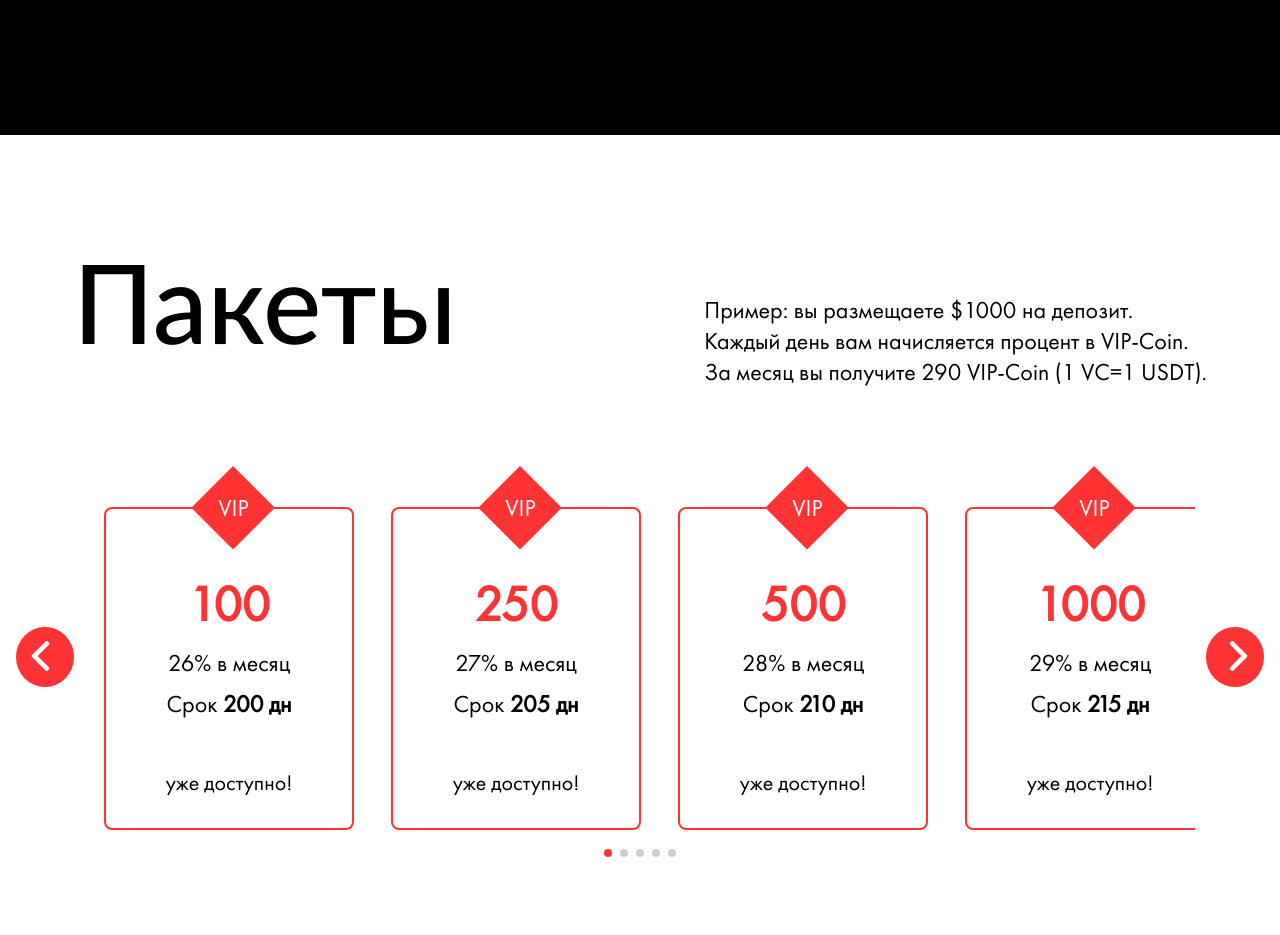
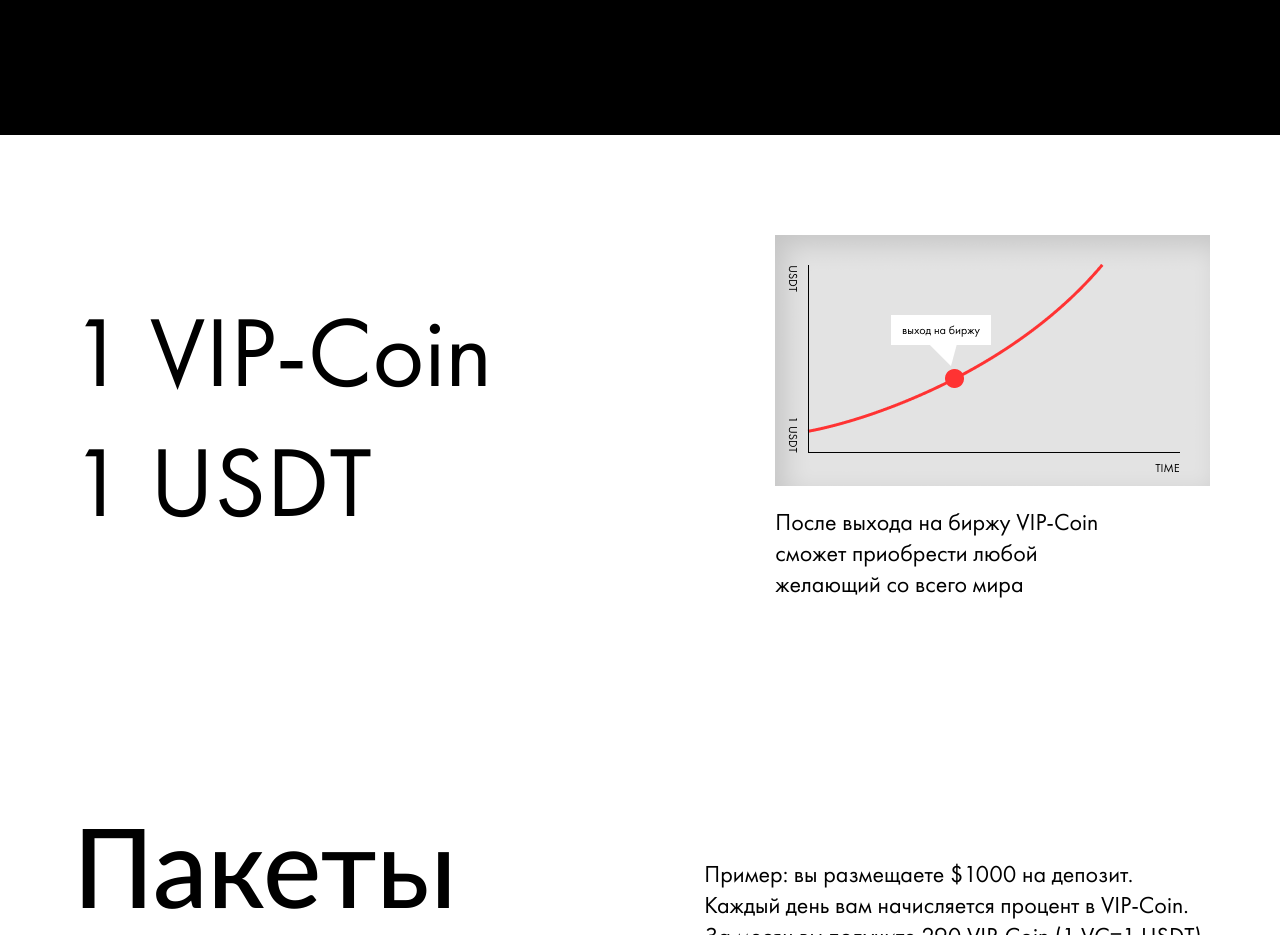
Before and after one commit to Veronika-Mikhniuk/Vip-coin, a website built with Parcel: page src/index.html in a window 1280 px wide. Shown: the part 2400-3335 px from the top of the page. Built offline with nearby package versions, Linux system fonts and the light colour scheme.

Commit message:
added stock-exchange section

```diff
--- a/src/index.html
+++ b/src/index.html
@@ -156,6 +156,16 @@
         </div>
         <div class="goals__additional-block">
             <p>Нельзя купить до выхода на биржу. Можно только  <span class="underline">выиграть</span>  или  <span class="underline">заработать</span></p>
+        </div>
+    </section>
+
+    <section class="stock-exchange-section">
+        <div class="container stock-exchange-container">
+            <h2>1 VIP-Coin <br>1 USDT </h2>
+            <div class="stock-exchange__image-wrapper">
+                <img src="./Images/stock-exchange-image.png" alt="stock-exchange-image">
+                <p>После выхода на биржу VIP-Coin сможет приобрести любой желающий со всего мира</p>
+            </div>
         </div>
     </section>
 
--- a/src/sass/style.scss
+++ b/src/sass/style.scss
@@ -395,6 +395,30 @@ button {
     font-size: 24px;
     font-weight: 400;
     line-height: 130%;
+}
+
+.stock-exchange-container {
+    display: flex;
+    justify-content: center;
+    gap: 283px;
+    align-items: center;
+    padding: 100px 0;
+
+    p {
+        color: #000000;
+        font-size: 24px;
+        line-height: 130%;
+        max-width: 335px;
+        margin-top: 15px;
+    }
+
+    h2 {
+        color: #000000;
+        font-size: 100px;
+        line-height: 130%;
+        font-weight: 500;
+        max-width: 423px;
+    }
 }
 
 .packet-slider-section {
```
Also changed, not shown: src/Images/stock-exchange-image.png (added).
